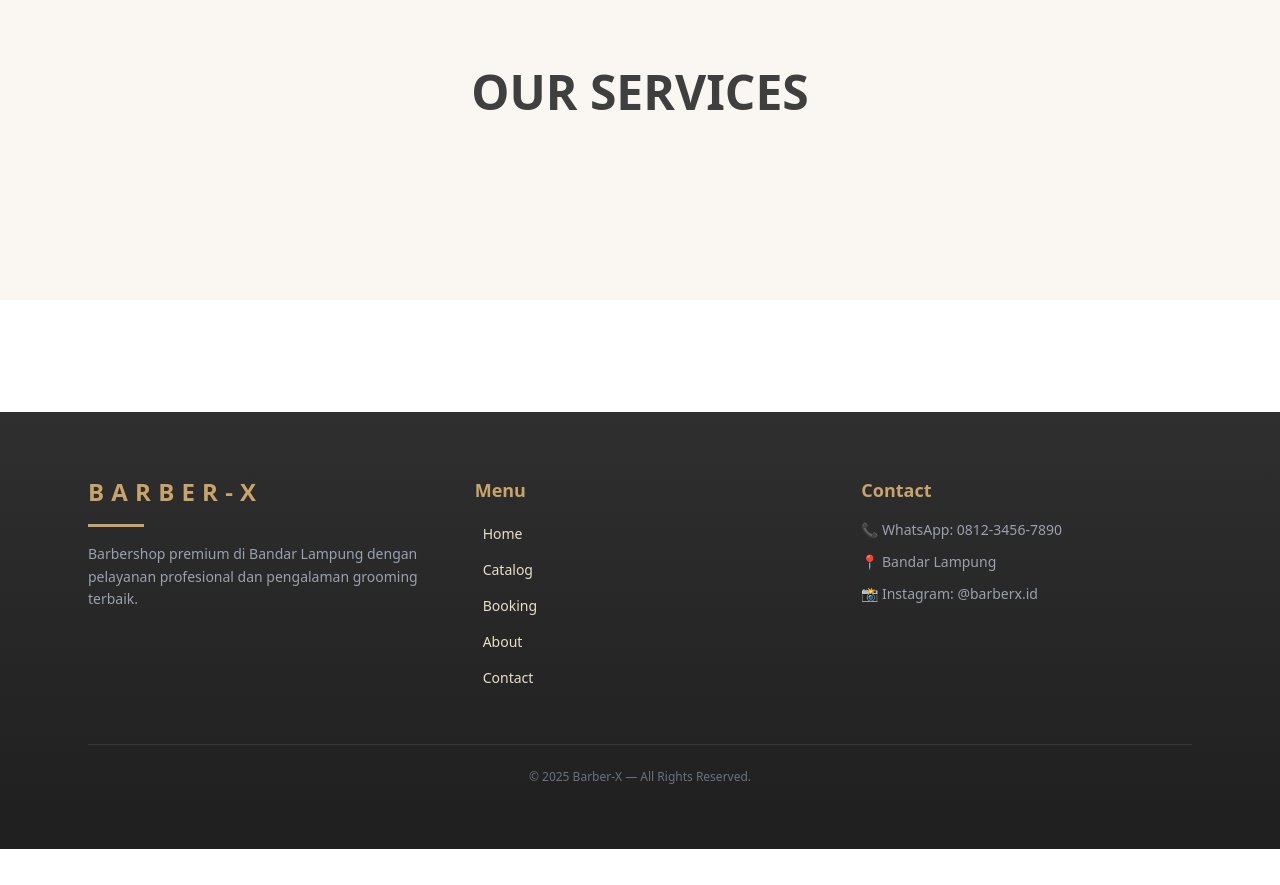
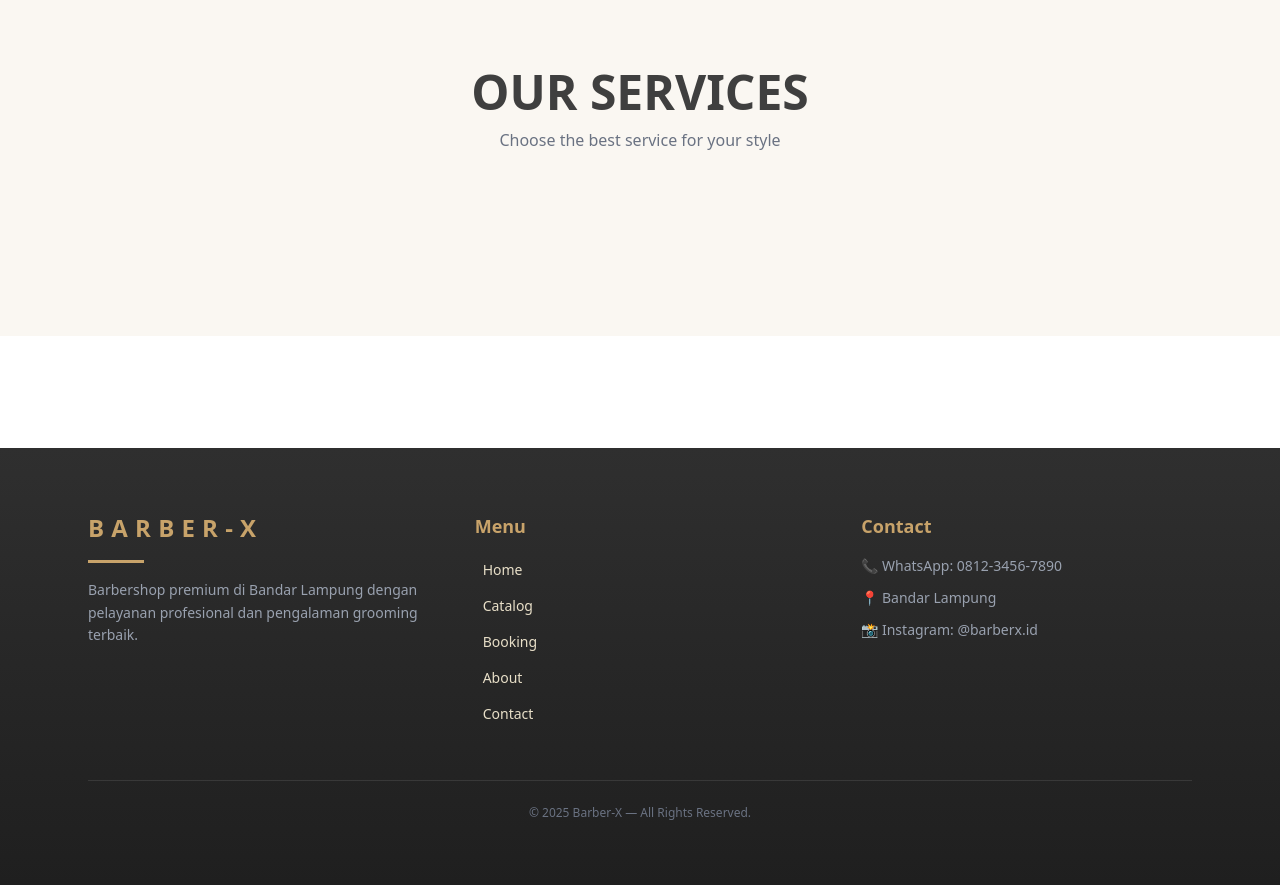
Before and after one commit to NaswaNovellia-23312014/Barber-x, a Next.js app in the folder web/: page / in a window 1280 px wide. Shown: the part 1560-2445 px from the top of the page. Before the commit the page ends 2409 px from the top, so only its background shows below. Built offline with nearby package versions, Linux system fonts and the light colour scheme.

Commit message:
chore: tambah deskripsi pada section services

```diff
--- a/web/src/app/(main)/page.tsx
+++ b/web/src/app/(main)/page.tsx
@@ -90,6 +90,9 @@ export default function Home() {
           <h2 className="text-3xl md:text-5xl font-bold text-[#3F3F3F]">
             OUR SERVICES
           </h2>
+          <p className="text-gray-500 mt-3">
+  Choose the best service for your style
+</p>
 
         </div>
 
```
